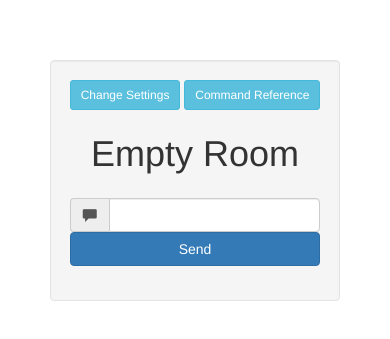
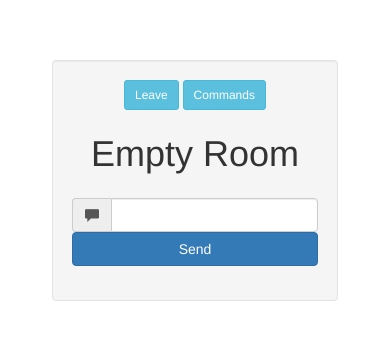
Before and after one commit to svnblame/socket-basics, a website: page public/chat.html in a window 390 px wide. Shown: the part 249-588 px from the top of the page. Drawn offline with Linux system fonts and the light colour scheme; no server answers.

Commit message:
Changed verbiage of options buttons and fixed tabindex order

```diff
--- a/public/chat.html
+++ b/public/chat.html
@@ -20,8 +20,8 @@
 				<div class="row">
 					<div class="col-md-6 col-md-offset-3 well">
 						<div id="options" class="options text-center">
-							<a id="changeSettingsLink" tabindex="0" class="btn btn-sm btn-info" role="button" title="Change Settings" href="./index.html">Change Settings</a>
-							<a id="commandReference" tabindex="1" class="btn btn-sm btn-info" role="button" data-toggle="popover" data-trigger="focus" title="Command Reference" data-content="">Command Reference</a>
+							<a id="changeSettingsLink" tabindex="1" class="btn btn-sm btn-info" role="button" title="Leave Room" href="./index.html">Leave</a>
+							<a id="commandReference" tabindex="2" class="btn btn-sm btn-info" role="button" data-toggle="popover" data-trigger="focus" title="Command Reference" data-content="">Commands</a>
 						</div>
 
 						<h1 id="room-title" class="text-center"><!-- Room name displays here --></h1>
@@ -34,11 +34,11 @@
 									<span class="input-group-addon">
 										<i class="glyphicon glyphicon-comment"></i>
 									</span>
-									<input type="text" name="message" class="form-control" />
+									<input type="text" name="message" class="form-control" tabindex="3" />
 								</div>
 
 								<div class="form-group">
-									<input type="submit" value="Send" class="btn btn-primary btn-block" tabindex="3" />
+									<input type="submit" value="Send" class="btn btn-primary btn-block" tabindex="4" />
 								</div>
 							</div>
 						</form>
```
